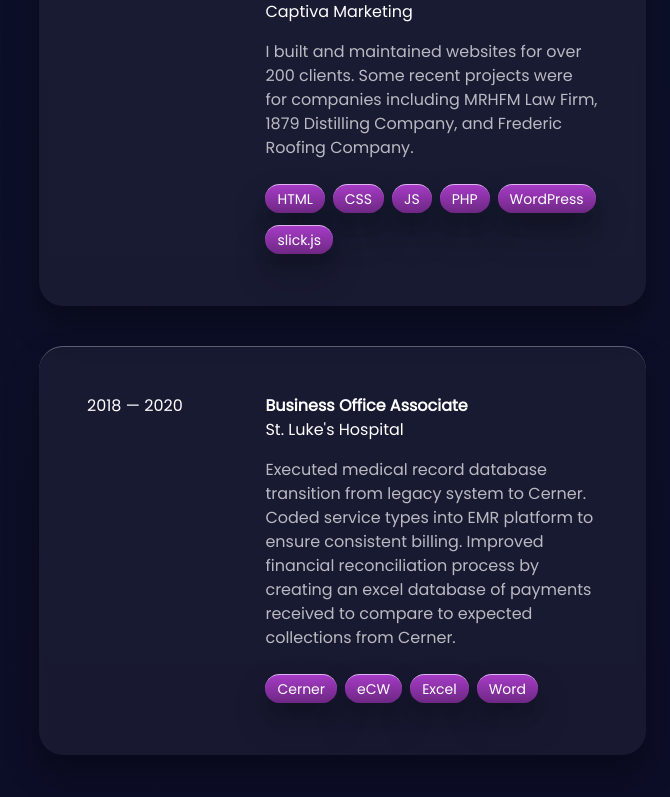
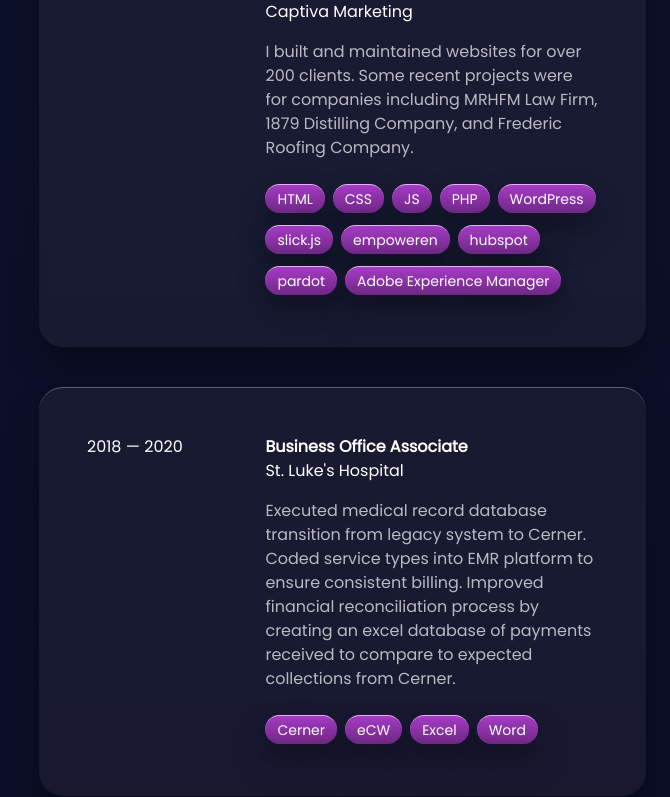
Before and after one commit to enj657/Portfolio-Typescript, a Next.js app: page / in a window 1280 px wide. Shown: the part 6701-7498 px from the top of the page, without its empty margins (610-1280 px from the left). Built offline with nearby package versions, Linux system fonts and the light colour scheme.

Commit message:
Adding new resume pdf

```diff
--- a/src/components/Header.tsx
+++ b/src/components/Header.tsx
@@ -177,8 +177,8 @@
               whileHover='hover'
             >
               <a
-                href='/July_25_2023_Resume.pdf'
-                download='July_25_2023_Resume'
+                href='/March_2025_Resume.pdf'
+                download='March_2025_Resume'
                 style={{
                   color: hoverState3
                     ? secondaryPickerColor
--- a/src/components/Logo3.tsx
+++ b/src/components/Logo3.tsx
@@ -52,7 +52,7 @@
       animate='visible'
       variants={svgVariants}
       transition={{ type: 'spring', duration: 3, bounce: 0.8 }}
-      whileHover='hover' // Use the 'hover' state defined in the svgVariants
+      whileHover='hover'
       xmlns='http://www.w3.org/2000/svg'
       viewBox='0 0 454.04 97.87'
       style={{
--- a/src/data/data.tsx
+++ b/src/data/data.tsx
@@ -314,7 +314,7 @@
       company: 'Captiva Marketing',
       description:
         'I built and maintained websites for over 200 clients. Some recent projects were for companies including MRHFM Law Firm, 1879 Distilling Company, and Frederic Roofing Company.',
-      listItems: ['HTML', 'CSS', 'JS', 'PHP', 'WordPress', 'slick.js'],
+      listItems: ['HTML', 'CSS', 'JS', 'PHP', 'WordPress', 'slick.js', 'empoweren', 'hubspot', 'pardot', 'Adobe Experience Manager'],
     },
     {
       id: 2,
```
Also changed, not shown: 2 other files (tests, documents, lock files or other folders).
